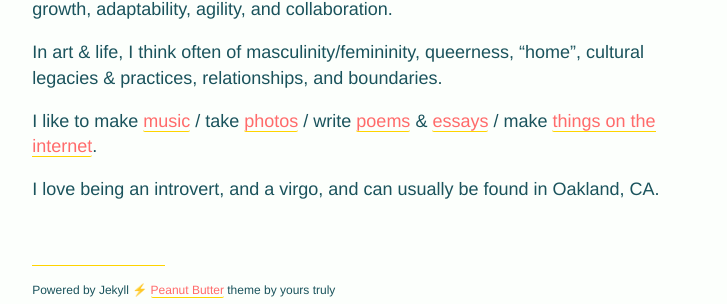
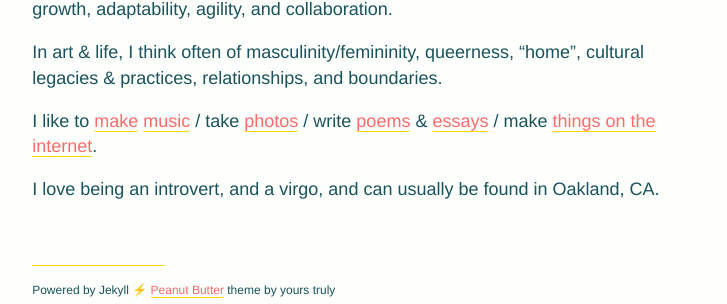
Before and after one commit to quinnleong/quinnleong.github.io, a Jekyll site: the page built from about.md, in a window 1280 px wide. Shown: the part 569-873 px from the top of the page, without its empty margins (275-1002 px from the left). Built offline with Jekyll 4.4.1, drawn with Linux system fonts in a browser that asks for light colours; some of the changed lines change nothing that is shown.

Commit message:
Add mak zai

```diff
--- a/about.md
+++ b/about.md
@@ -21,14 +21,15 @@
 
 In art & life, I think often of masculinity/femininity, queerness, "home", cultural legacies & practices, relationships, and boundaries.
 
-I like to make [music][music] / take [photos][photos] /
+I like to [make][makzai-music] [music][ql-music] / take [photos][photos] /
 write [poems][poems] & [essays][essays] / make
 [things on the internet][things].
 
 I love being an introvert, and a virgo, and can usually be found in Oakland, CA.
 
 [checkr]: https://checkr.com/
-[music]: https://quinnleong.bandcamp.com
+[makzai-music]: https://makzai.bandcamp.com
+[ql-music]: https://quinnleong.bandcamp.com
 [photos]: https://vsco.co/qleong
 [poems]: https://issuu.com/quinnleong/docs/gesture_2015.docx
 [essays]: http://qleong.com/assets/writing/slantd.pdf
```
